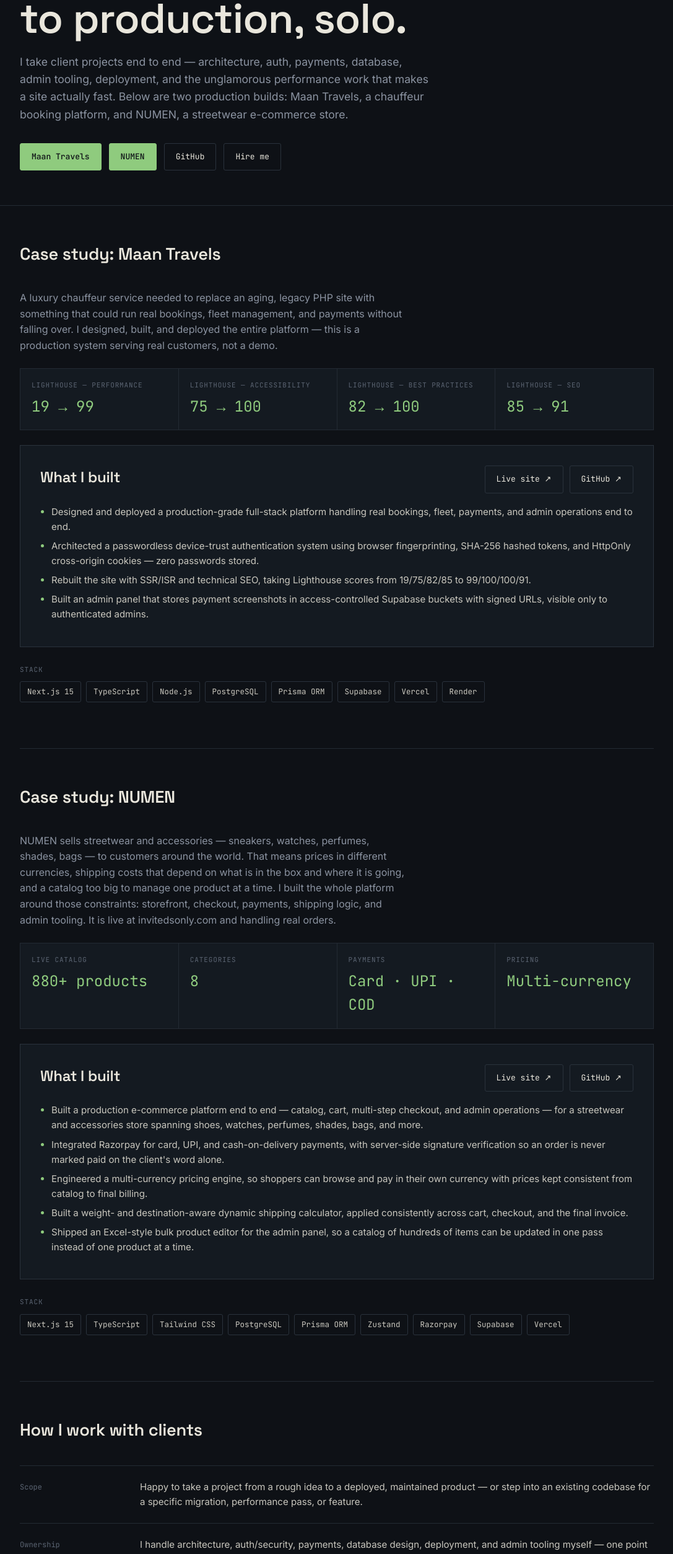
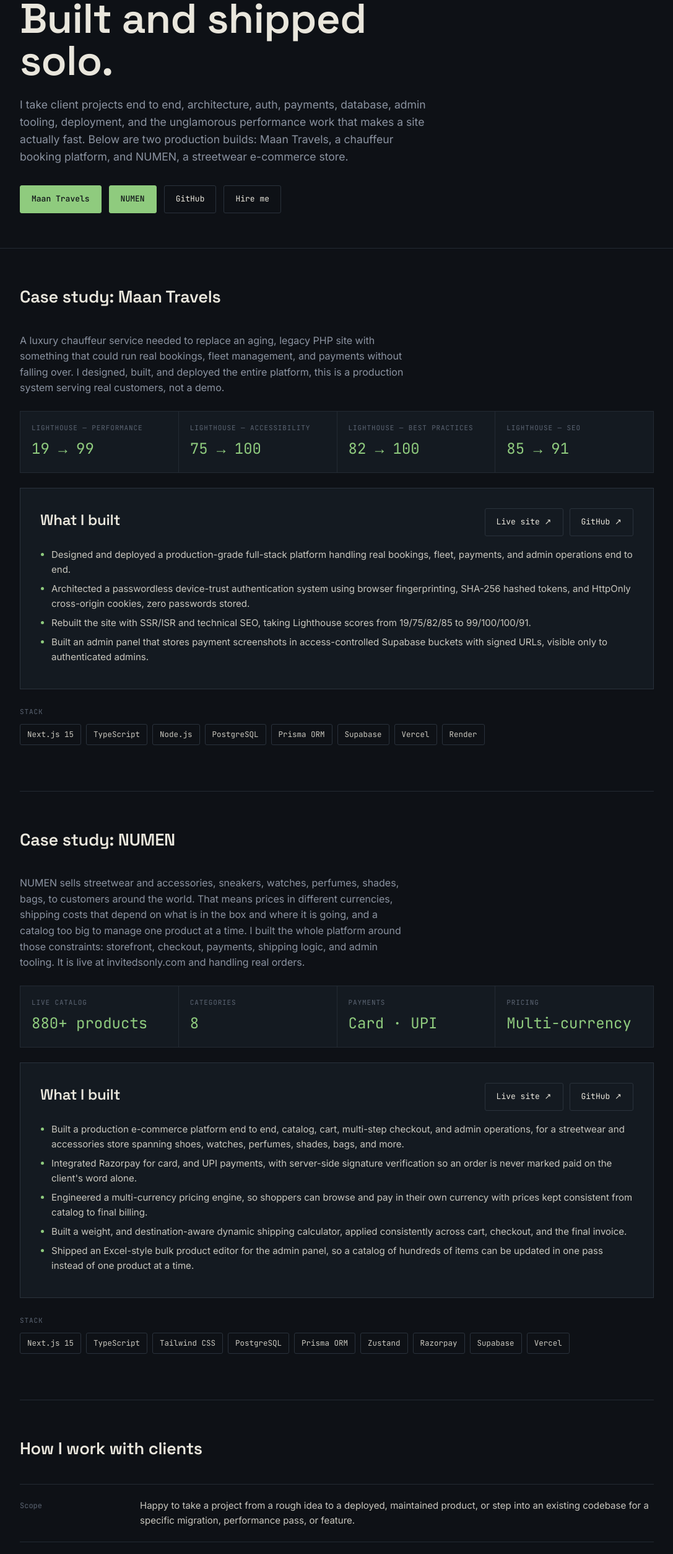
Before and after one commit to AlakhsimarSingh/portfolio_website, a Next.js app: page /freelance in a window 1280 px wide. Shown: the part 266-2773 px from the top of the page at 62% size, without its empty margins (96-1183 px from the left). Built offline with nearby package versions, Linux system fonts and the light colour scheme; no server answers.

Commit message:
added numenstore to freelance

```diff
--- a/app/freelance/page.tsx
+++ b/app/freelance/page.tsx
@@ -53,9 +53,9 @@
         <div className="container">
           <Breadcrumbs trail={[{ name: "Home", path: "/" }, { name: "Freelance", path: "/freelance" }]} />
           <div className="hero-kicker">Freelance / Full-Stack Client Work</div>
-          <h1>From legacy PHP<br />to production, solo.</h1>
+          <h1>Real products.<br />Built and shipped solo.</h1>
           <p className="hero-sub">
-            I take client projects end to end — architecture, auth, payments, database,
+            I take client projects end to end, architecture, auth, payments, database,
             admin tooling, deployment, and the unglamorous performance work that makes a
             site actually fast. Below are two production builds: Maan Travels, a
             chauffeur booking platform, and NUMEN, a streetwear e-commerce store.
@@ -79,7 +79,7 @@
               A luxury chauffeur service needed to replace an aging, legacy PHP site
               with something that could run real bookings, fleet management, and
               payments without falling over. I designed, built, and deployed the
-              entire platform — this is a production system serving real customers,
+              entire platform, this is a production system serving real customers,
               not a demo.
             </p>
 
@@ -101,7 +101,7 @@
               <div className="entry-body">
                 <ul>
                   <li>Designed and deployed a production-grade full-stack platform handling real bookings, fleet, payments, and admin operations end to end.</li>
-                  <li>Architected a passwordless device-trust authentication system using browser fingerprinting, SHA-256 hashed tokens, and HttpOnly cross-origin cookies — zero passwords stored.</li>
+                  <li>Architected a passwordless device-trust authentication system using browser fingerprinting, SHA-256 hashed tokens, and HttpOnly cross-origin cookies, zero passwords stored.</li>
                   <li>Rebuilt the site with SSR/ISR and technical SEO, taking Lighthouse scores from 19/75/82/85 to 99/100/100/91.</li>
                   <li>Built an admin panel that stores payment screenshots in access-controlled Supabase buckets with signed URLs, visible only to authenticated admins.</li>
                 </ul>
@@ -122,8 +122,8 @@
             <div className="block-head"><h2>Case study: NUMEN</h2></div>
 
             <p className="muted" style={{ maxWidth: "62ch", fontSize: "1rem", marginBottom: 24 }}>
-              NUMEN sells streetwear and accessories — sneakers, watches, perfumes,
-              shades, bags — to customers around the world. That means prices in
+              NUMEN sells streetwear and accessories, sneakers, watches, perfumes,
+              shades, bags, to customers around the world. That means prices in
               different currencies, shipping costs that depend on what is in the box
               and where it is going, and a catalog too big to manage one product at a
               time. I built the whole platform around those constraints: storefront,
@@ -134,7 +134,7 @@
             <div className="readouts">
               <div className="readout"><div className="readout-label">Live catalog</div><div className="readout-value">880+ products</div></div>
               <div className="readout"><div className="readout-label">Categories</div><div className="readout-value">8</div></div>
-              <div className="readout"><div className="readout-label">Payments</div><div className="readout-value">Card · UPI · COD</div></div>
+              <div className="readout"><div className="readout-label">Payments</div><div className="readout-value">Card · UPI</div></div>
               <div className="readout"><div className="readout-label">Pricing</div><div className="readout-value">Multi-currency</div></div>
             </div>
 
@@ -148,10 +148,10 @@
               </div>
               <div className="entry-body">
                 <ul>
-                  <li>Built a production e-commerce platform end to end — catalog, cart, multi-step checkout, and admin operations — for a streetwear and accessories store spanning shoes, watches, perfumes, shades, bags, and more.</li>
-                  <li>Integrated Razorpay for card, UPI, and cash-on-delivery payments, with server-side signature verification so an order is never marked paid on the client's word alone.</li>
+                  <li>Built a production e-commerce platform end to end, catalog, cart, multi-step checkout, and admin operations, for a streetwear and accessories store spanning shoes, watches, perfumes, shades, bags, and more.</li>
+                  <li>Integrated Razorpay for card, and UPI payments, with server-side signature verification so an order is never marked paid on the client's word alone.</li>
                   <li>Engineered a multi-currency pricing engine, so shoppers can browse and pay in their own currency with prices kept consistent from catalog to final billing.</li>
-                  <li>Built a weight- and destination-aware dynamic shipping calculator, applied consistently across cart, checkout, and the final invoice.</li>
+                  <li>Built a weight, and destination-aware dynamic shipping calculator, applied consistently across cart, checkout, and the final invoice.</li>
                   <li>Shipped an Excel-style bulk product editor for the admin panel, so a catalog of hundreds of items can be updated in one pass instead of one product at a time.</li>
                 </ul>
               </div>
@@ -171,11 +171,11 @@
             <div className="block-head"><h2>How I work with clients</h2></div>
             <div className="entry" style={{ gridTemplateColumns: "170px 1fr" }}>
               <div className="entry-time">Scope</div>
-              <div><p style={{ fontSize: "0.94rem", color: "#C9C7BE" }}>Happy to take a project from a rough idea to a deployed, maintained product — or step into an existing codebase for a specific migration, performance pass, or feature.</p></div>
+              <div><p style={{ fontSize: "0.94rem", color: "#C9C7BE" }}>Happy to take a project from a rough idea to a deployed, maintained product, or step into an existing codebase for a specific migration, performance pass, or feature.</p></div>
             </div>
             <div className="entry" style={{ gridTemplateColumns: "170px 1fr" }}>
               <div className="entry-time">Ownership</div>
-              <div><p style={{ fontSize: "0.94rem", color: "#C9C7BE" }}>I handle architecture, auth/security, payments, database design, deployment, and admin tooling myself — one point of contact, not a hand-off between specialists.</p></div>
+              <div><p style={{ fontSize: "0.94rem", color: "#C9C7BE" }}>I handle architecture, auth/security, payments, database design, deployment, and admin tooling myself, one point of contact, not a hand-off between specialists.</p></div>
             </div>
             <div className="entry" style={{ gridTemplateColumns: "170px 1fr" }}>
               <div className="entry-time">Get started</div>
```
